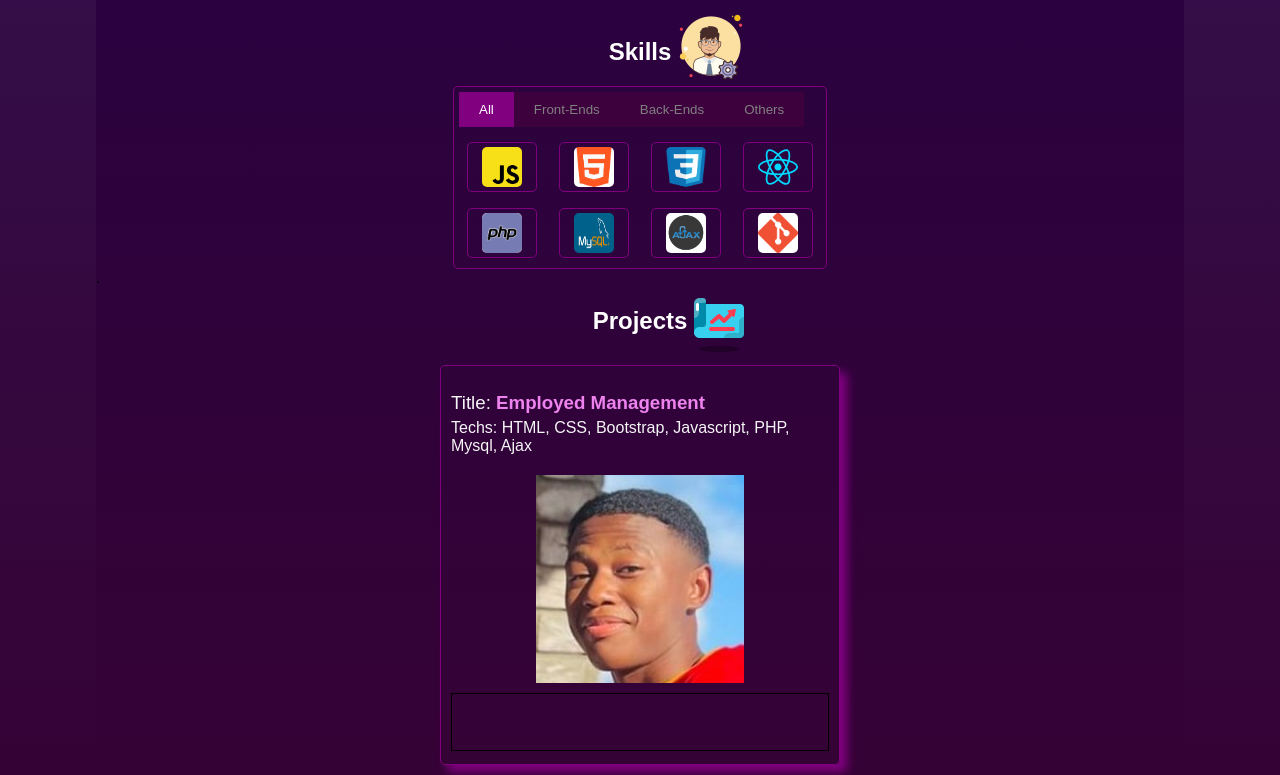
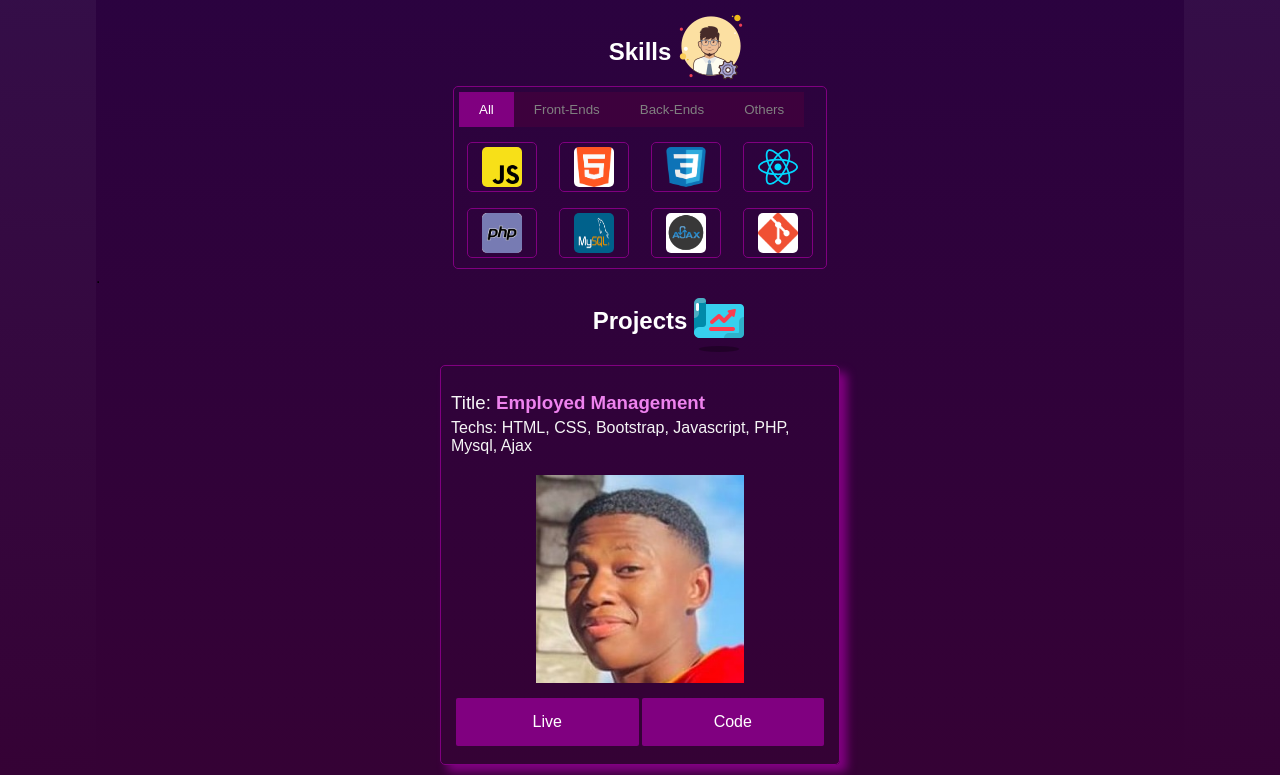
Before and after one commit to branGitfox/React-portfolio, a React (Vite) app: page / in a window 1280 px wide. Shown: the part 2415-3190 px from the top of the page. Built offline with nearby package versions, Linux system fonts and the light colour scheme.

Commit message:
ajout de l'effet lazy et de l'iframe

```diff
--- a/src/App.jsx
+++ b/src/App.jsx
@@ -19,12 +19,17 @@ const TECHNOS = [
 ]
 
 const PROJECTS = [
-  {'title': 'Employed Management', 'techs':['HTML', 'CSS', 'Bootstrap', 'Javascript', 'PHP', 'Mysql', 'Ajax']}
+  {'title': 'Employed Management', 'techs':['HTML', 'CSS', 'Bootstrap', 'Javascript', 'PHP', 'Mysql', 'Ajax'], 'code':'localhost:5173'}
 ]
 function App() {
   const [filtre, setFiltre] = useState('All')
   const handle = (e) => {
     setFiltre(e.target.textContent)
+  }
+
+  const [showCode, setShowCode] = useState(false)
+  const handleShowCode = () =>{
+    setShowCode(!showCode)
   }
 
   const technos = TECHNOS.filter(filt => {
@@ -47,12 +52,14 @@ function App() {
       return true
 
   })
+
+
   return <>
     <div className="container">
         <Acceuil />
         <About />
         <Skills technos={technos} handleFiltre={handle} filtre={filtre}/>
-        <Projects projects={PROJECTS}/>
+        <Projects projects={PROJECTS} showCode={showCode} handleShowCode={handleShowCode}/>
     </div>
   </>
 }
--- /dev/null
+++ b/src/Components/Iframe/Iframe.jsx
@@ -0,0 +1,18 @@
+import React from 'react';
+const style = {
+    container:{
+        width:'100%',
+        height:'auto'
+    },
+    iframe:{
+        width:'100%',
+        height:'100%'
+    }
+}
+function Iframe({link}){
+    return <div style={style.container} className="iframe-container">
+        <iframe style={style.iframe} src={link} frameborder="1"></iframe>
+    </div>
+}
+
+export default Iframe;
--- a/src/Components/Projects/Project.css
+++ b/src/Components/Projects/Project.css
@@ -2,4 +2,5 @@
 opacity: .5;
 filter: blur(3px);
 transition: all ease-in-out .5s;
+gri
 }
--- a/src/Components/Projects/Projects.jsx
+++ b/src/Components/Projects/Projects.jsx
@@ -1,4 +1,4 @@
-import React from 'react';
+import React, { Suspense, lazy } from 'react';
 import project from '../../../public/project.png'
 import me from '../../assets/me.jpeg'
 import './Project.css'
@@ -48,15 +48,30 @@ const style= {
     actions:{
         width:'100%',
         height:'calc(100% - 320px)',
-        border:'solid 1px',
-        marginTop:'10px'
+        // border:'solid 1px',
+        marginTop:'10px',
+        display:'grid',
+        gridTemplateColumns:'1fr 1fr',
+        padding:'5px',
+        gap:'3px'
+    },
+
+    liveCode:{
+        border:'none',
+        borderRadius:'2px',
+        display:'flex',
+        alignItems:'center',
+        justifyContent:'center',
+        color:'white',
+        background:'purple',
+        cursor:'pointer'
     }
 
 
 
 }
 
-function Projects({projects}){
+function Projects({projects, showCode, handleShowCode}){
     return <div style={style.div} className="project-container">
         <h2 style={style.h2}>Projects <img style={{position:'absolute', top:'-1.2rem'}} src={project} alt="" /></h2>
         <div style={style.projects} className="projects">
@@ -74,15 +89,23 @@ function Projects({projects}){
                         background:`url(${me})`,
                         backgroundRepeat:'no-repeat',
                         backgroundSize:"contain",
-                        backgroundPosition:'center'
+                        backgroundPosition:'center',
+                        transition:'all ease-in-out .5s'
                     }}
                     className="image-container"
                     >
 
                     </div>
                     <div style={style.actions} className="actions-container">
+                        <div style={style.liveCode} className="live">Live</div>
+                        <div style={style.liveCode} onClick={() => handleShowCode()} className="code">Code</div>
 
                     </div>
+                    {
+                       showCode && <CodeLazy link={'http://localhost:5173/'}/>
+                    }
+
+
                 </div>
                 ))
             }
@@ -91,4 +114,12 @@ function Projects({projects}){
     </div>
 }
 
+function CodeLazy({link}) {
+    const Iframe = lazy(() => import('../Iframe/Iframe.jsx'))
+    return <Suspense fallback={'loading...'}>
+          <Iframe link={link}/>
+    </Suspense>
+    return
+}
+
 export default Projects;
```
